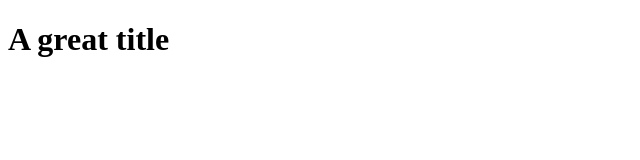
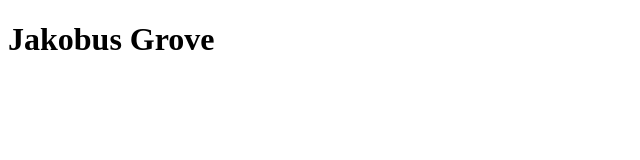
Before and after one commit to NMT-Trainee/NMT-Trainee.github.io, a plain HTML site: page index.html in a window 1280 px wide. Shown: the whole page, without its empty margins (0-640 px from the left). Drawn offline with Linux system fonts and the light colour scheme.

Commit message:
Added a name to <h1>

```diff
--- a/index.html
+++ b/index.html
@@ -5,6 +5,6 @@
         <link rel="stylesheet" type="text.css" href="styles.css">
     </head>
     <body>
-        <h1>A great title</h1>
+        <h1>Jakobus Grove</h1>
     </body>
 </html>
```
